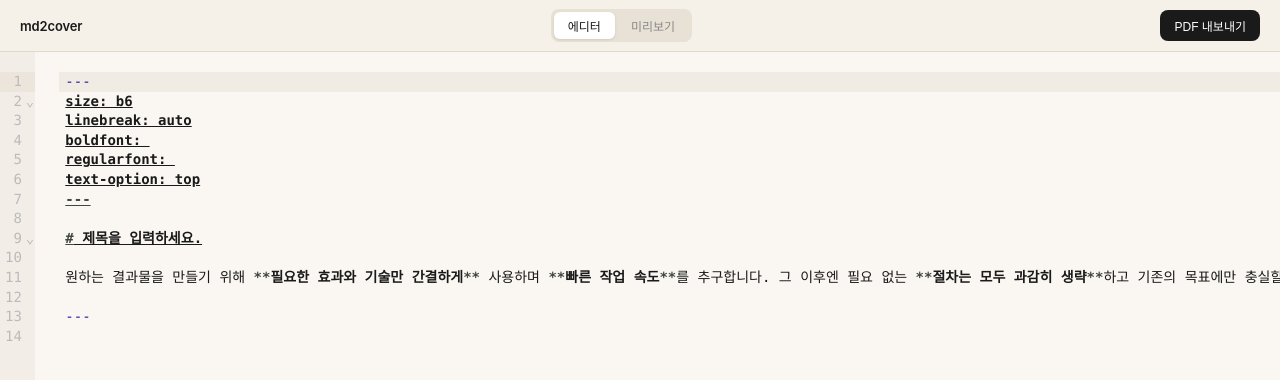
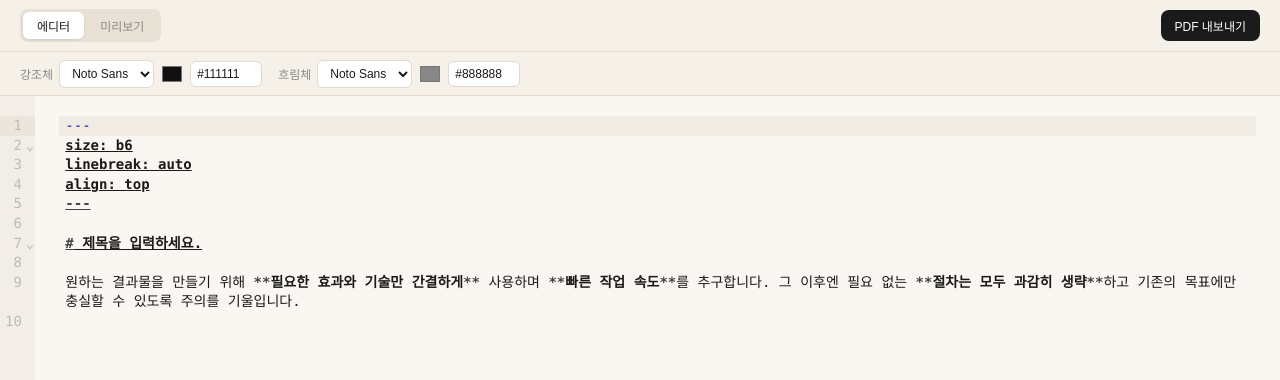
Before and after one commit to supatipanno5611/md2cover, a Next.js app: page / in a window 1280 px wide. Shown: the top 380 px of the page. Built offline with nearby package versions, Linux system fonts and the light colour scheme.

Commit message:
too many changes, I forgot to commit regularly sry

```diff
--- /dev/null
+++ b/app/api/fonts/route.ts
@@ -0,0 +1,19 @@
+import { readdirSync } from "fs";
+import { join } from "path";
+import { NextResponse } from "next/server";
+
+function readFonts(subdir: string): string[] {
+  try {
+    return readdirSync(join(process.cwd(), "public/fonts", subdir))
+      .filter((f) => /\.(ttf|otf|woff|woff2)$/i.test(f));
+  } catch {
+    return [];
+  }
+}
+
+export function GET() {
+  return NextResponse.json({
+    bold: readFonts("bold"),
+    regular: readFonts("regular"),
+  });
+}
--- a/app/globals.css
+++ b/app/globals.css
@@ -108,3 +108,59 @@ html, body {
   box-shadow: 0 4px 24px rgba(0,0,0,0.13);
   flex-shrink: 0;
 }
+
+.header-controls {
+  display: flex;
+  gap: 8px;
+}
+
+.font-select {
+  font-size: 12px;
+  padding: 5px 8px;
+  border-radius: 6px;
+  border: 1px solid #e0d9ce;
+  background: #fff;
+  color: #1a1a1a;
+  cursor: pointer;
+  max-width: 160px;
+}
+
+.font-label {
+  display: flex;
+  align-items: center;
+  gap: 6px;
+  font-size: 12px;
+  color: #888;
+}
+
+.color-swatch {
+  width: 24px;
+  height: 24px;
+  border: none;
+  border-radius: 4px;
+  padding: 0;
+  cursor: pointer;
+  background: none;
+}
+
+.color-input {
+  font-size: 12px;
+  width: 72px;
+  padding: 5px 6px;
+  border-radius: 6px;
+  border: 1px solid #e0d9ce;
+  background: #fff;
+  color: #1a1a1a;
+}
+
+.toolbar {
+  display: flex;
+  align-items: center;
+  gap: 16px;
+  padding: 0 20px;
+  height: 44px;
+  background: #f5f0e8;
+  border-bottom: 1px solid #e0d9ce;
+  flex-shrink: 0;
+  flex-wrap: wrap;
+}
--- a/app/page.tsx
+++ b/app/page.tsx
@@ -10,16 +10,12 @@ const Editor = dynamic(() => import("@/components/Editor"), { ssr: false });
 const DEFAULT_MD = `---
 size: b6
 linebreak: auto
-boldfont:
-regularfont:
-text-option: top
+align: top
 ---
 
 # 제목을 입력하세요.
 
 원하는 결과물을 만들기 위해 **필요한 효과와 기술만 간결하게** 사용하며 **빠른 작업 속도**를 추구합니다. 그 이후엔 필요 없는 **절차는 모두 과감히 생략**하고 기존의 목표에만 충실할 수 있도록 주의를 기울입니다.
-
----
 `;
 
 const MM_TO_CSS_PX = 96 / 25.4;
@@ -29,10 +25,25 @@ export default function Home() {
   const [previewHtml, setPreviewHtml] = useState("");
   const [pageSize, setPageSize] = useState(PAGE_SIZES["b6"]);
   const [tab, setTab] = useState<"editor" | "preview">("editor");
+  const [boldFonts, setBoldFonts] = useState<string[]>([]);
+  const [regularFonts, setRegularFonts] = useState<string[]>([]);
+  const [boldFont, setBoldFont] = useState("");
+  const [regularFont, setRegularFont] = useState("");
+  const [boldColor, setBoldColor] = useState("#111111");
+  const [regularColor, setRegularColor] = useState("#888888");
   const printFrameRef = useRef<HTMLIFrameElement>(null);
   const debounceRef = useRef<ReturnType<typeof setTimeout> | null>(null);
 
-  const buildHtml = useCallback(async (md: string) => {
+  useEffect(() => {
+    fetch("/api/fonts")
+      .then((r) => r.json())
+      .then((data) => {
+        setBoldFonts(data.bold);
+        setRegularFonts(data.regular);
+      });
+  }, []);
+
+  const buildHtml = useCallback(async (md: string, bold: string, regular: string, boldCol: string, regularCol: string) => {
     const { frontmatter, blocks } = parse(md);
     let customCss: string | undefined;
     if (frontmatter.css) {
@@ -41,7 +52,7 @@ export default function Home() {
         if (res.ok) customCss = await res.text();
       } catch {}
     }
-    return render(blocks, frontmatter, customCss);
+    return render(blocks, frontmatter, bold, regular, boldCol, regularCol, customCss);
   }, []);
 
   useEffect(() => {
@@ -49,12 +60,12 @@ export default function Home() {
     debounceRef.current = setTimeout(async () => {
       const { frontmatter } = parse(markdown);
       setPageSize(PAGE_SIZES[frontmatter.size ?? "b6"]);
-      setPreviewHtml(await buildHtml(markdown));
+      setPreviewHtml(await buildHtml(markdown, boldFont, regularFont, boldColor, regularColor));
     }, 300);
-  }, [markdown, buildHtml]);
+  }, [markdown, boldFont, regularFont, boldColor, regularColor, buildHtml]);
 
   const handlePrint = async () => {
-    const html = await buildHtml(markdown);
+    const html = await buildHtml(markdown, boldFont, regularFont, boldColor, regularColor);
     const frame = printFrameRef.current;
     if (!frame) return;
     frame.srcdoc = html;
@@ -72,8 +83,6 @@ export default function Home() {
       <iframe ref={printFrameRef} style={{ display: "none" }} title="print-frame" />
 
       <header className="header">
-        <span className="header-title">md2cover</span>
-
         <div className="tab-group">
           {(["editor", "preview"] as const).map((t) => (
             <button
@@ -90,6 +99,27 @@ export default function Home() {
           PDF 내보내기
         </button>
       </header>
+
+      <div className="toolbar">
+        <label className="font-label">
+          강조체
+          <select value={boldFont} onChange={(e) => setBoldFont(e.target.value)} className="font-select">
+            <option value="">Noto Sans</option>
+            {boldFonts.map((f) => <option key={f} value={f}>{f}</option>)}
+          </select>
+          <input type="color" value={boldColor} onChange={(e) => setBoldColor(e.target.value)} className="color-swatch" />
+          <input type="text" value={boldColor} onChange={(e) => setBoldColor(e.target.value)} className="color-input" />
+        </label>
+        <label className="font-label">
+          흐림체
+          <select value={regularFont} onChange={(e) => setRegularFont(e.target.value)} className="font-select">
+            <option value="">Noto Sans</option>
+            {regularFonts.map((f) => <option key={f} value={f}>{f}</option>)}
+          </select>
+          <input type="color" value={regularColor} onChange={(e) => setRegularColor(e.target.value)} className="color-swatch" />
+          <input type="text" value={regularColor} onChange={(e) => setRegularColor(e.target.value)} className="color-input" />
+        </label>
+      </div>
 
       <div className={`panel${tab === "editor" ? "" : " hidden"}`}>
         <div className="editor-wrap">
--- a/components/Editor.tsx
+++ b/components/Editor.tsx
@@ -34,6 +34,7 @@ export default function Editor({ value, onChange }: Props) {
           basicSetup,
           markdown(),
           editorTheme,
+          EditorView.lineWrapping,
           EditorView.updateListener.of((update) => {
             if (update.docChanged) onChange(update.state.doc.toString());
           }),
--- a/lib/parser.ts
+++ b/lib/parser.ts
@@ -7,11 +7,9 @@ export type Block =
   | { type: "divider" };
 
 export interface Frontmatter {
-  size?: "b6" | "gukpan" | "singukpan";
+  size?: "b6" | "a5" | "ma5";
   linebreak?: "auto" | "manual";
-  boldfont?: string;
-  regularfont?: string;
-  "text-option"?: "top" | "middle" | "bottom";
+  align?: "top" | "middle" | "bottom";
   css?: string;
 }
 
--- a/lib/renderer.ts
+++ b/lib/renderer.ts
@@ -2,8 +2,8 @@ import { Block, Frontmatter, InlineSegment } from "./parser";
 
 export const PAGE_SIZES: Record<string, { width: string; height: string }> = {
   b6: { width: "128mm", height: "182mm" },
-  gukpan: { width: "148mm", height: "210mm" },
-  singukpan: { width: "153mm", height: "225mm" },
+  a5: { width: "148mm", height: "210mm" },
+  ma5: { width: "153mm", height: "225mm" },
 };
 
 function renderSegments(segments: InlineSegment[]): string {
@@ -15,19 +15,21 @@ function renderSegments(segments: InlineSegment[]): string {
 export function render(
   blocks: Block[],
   frontmatter: Frontmatter,
+  boldFont: string,
+  regularFont: string,
+  boldColor: string,
+  regularColor: string,
   customCss?: string
 ): string {
   const size = PAGE_SIZES[frontmatter.size ?? "b6"];
-  const textOption = frontmatter["text-option"] ?? "top";
-  const boldFont = frontmatter.boldfont ?? "";
-  const regularFont = frontmatter.regularfont ?? "";
+  const textOption = frontmatter.align ?? "top";
 
   const alignMap = { top: "flex-start", middle: "center", bottom: "flex-end" };
   const justifyContent = alignMap[textOption];
 
   const fontFaces = [
-    boldFont && `@font-face { font-family: 'CoverBold'; src: url('/fonts/${boldFont}'); }`,
-    regularFont && `@font-face { font-family: 'CoverRegular'; src: url('/fonts/${regularFont}'); }`,
+    boldFont && `@font-face { font-family: 'CoverBold'; src: url('/fonts/bold/${boldFont}'); }`,
+    regularFont && `@font-face { font-family: 'CoverRegular'; src: url('/fonts/regular/${regularFont}'); }`,
   ].filter(Boolean).join("\n");
 
   const defaultCss = `
@@ -43,25 +45,25 @@ export function render(
       overflow: hidden;
     }
     h1 {
-      font-family: ${boldFont ? "'CoverBold'" : "sans-serif"};
+      font-family: ${boldFont ? "'CoverBold'" : "'Noto Sans', sans-serif"};
       font-weight: 900;
       font-size: 2.4rem;
       line-height: 1.25;
-      color: #111;
+      color: ${boldColor};
       margin-bottom: 6mm;
     }
     p {
-      font-family: ${regularFont ? "'CoverRegular'" : "sans-serif"};
+      font-family: ${regularFont ? "'CoverRegular'" : "'Noto Sans', sans-serif"};
       font-weight: 300;
       font-size: 1.1rem;
       line-height: 1.7;
-      color: #888;
+      color: ${regularColor};
       margin-bottom: 4mm;
     }
     strong {
-      font-family: ${boldFont ? "'CoverBold'" : "sans-serif"};
+      font-family: ${boldFont ? "'CoverBold'" : "'Noto Sans', sans-serif"};
       font-weight: 900;
-      color: #111;
+      color: ${boldColor};
     }
     hr {
       border: none;
```
